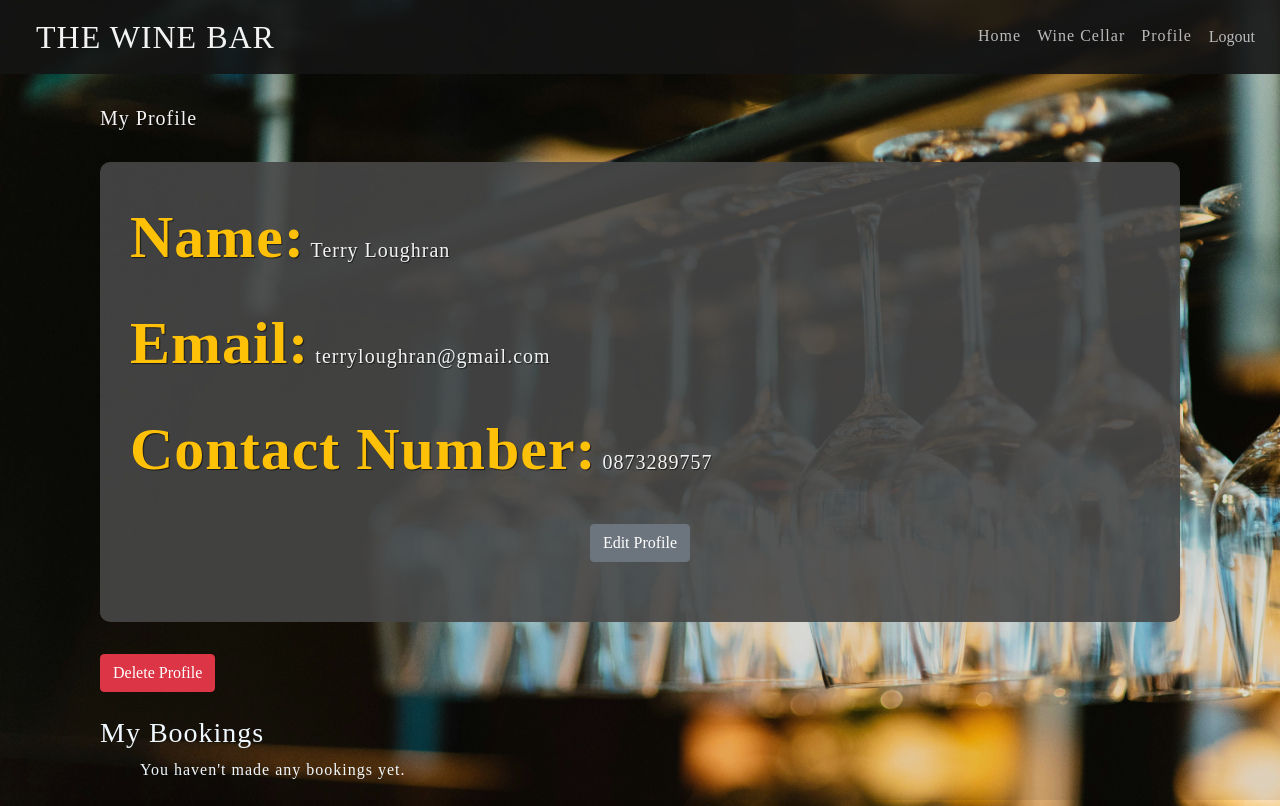
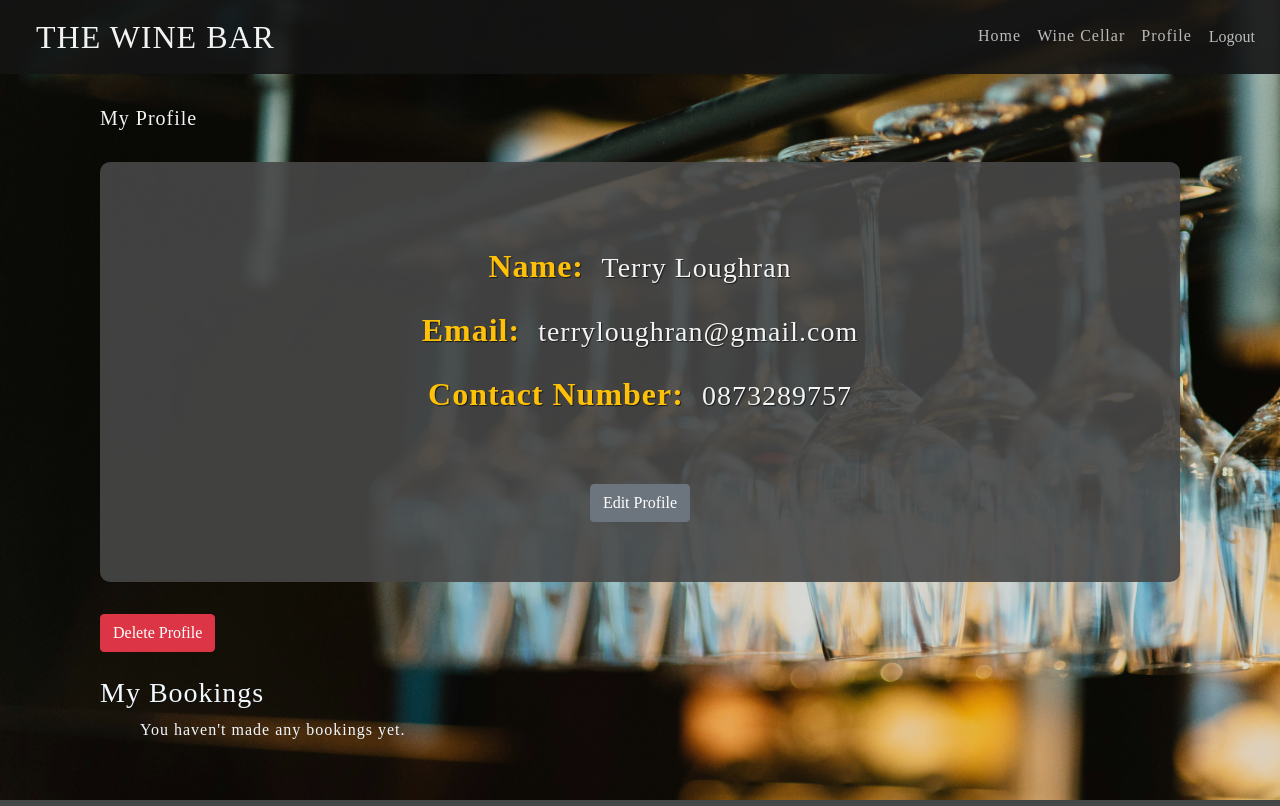
Before and after one commit to TerryLoc/wine-bar-project, a Django app: page /wine_cellar/profile/ in a window 1280 px wide. Run offline with Django 5.2, Linux system fonts and the light colour scheme; a user stored in the database is signed in; data comes from the database, SQL or seed files in the repository; both versions use the stored data as it was after the commit; data that the repository does not hold is empty; some libraries are stand-ins or nearby versions; some web fonts are replaced.

Commit message:
feat: enhance profile display; update HTML structure for user info and add CSS styles for improved layout and readability

```diff
--- a/bookings/templates/bookings/profile.html
+++ b/bookings/templates/bookings/profile.html
@@ -7,15 +7,17 @@
         <h2 class="mb-4">My Profile</h2>
         <!-- Profile Information Display -->
         <div id="profileView" class="mb-4">
+            <div class="user_info">
                 <p>
-                <strong>Name:</strong> {{ profile.name }}
+                    <strong class="profile_title">Name:</strong> {{ profile.name }}
                 </p>
                 <p>
-                <strong>Email:</strong> {{ profile.email }}
+                    <strong class="profile_title">Email:</strong> {{ profile.email }}
                 </p>
                 <p>
-                <strong>Contact Number:</strong> {{ profile.contact_number }}
+                    <strong class="profile_title">Contact Number:</strong> {{ profile.contact_number }}
                 </p>
+            </div>
             <button class="btn btn-secondary" onclick="toggleEditMode()"">Edit Profile
             </button>
         </div>
--- a/static/css/styles.css
+++ b/static/css/styles.css
@@ -4,6 +4,7 @@
   --text-color: rgb(243, 243, 243);
   --text-color2: rgb(187, 187, 187);
   --text-color3: rgb(56, 56, 56);
+  --text-alert: rgb(211, 25, 44);
   --bg-color: rgba(71, 71, 71, 0.9);
   --bg-color2: rgba(21, 21, 21, 0.9);
   --all-tsh: 1px 1px 1px rgba(0, 0, 0, 0.6);
@@ -188,6 +189,22 @@ strong .flip-horizontal {
 }
 
 /* Profile */
+.mb-4 .profile_title {
+  margin: 50px auto;
+  text-align: center;
+  font-size: 2rem;
+  padding-right: 10px;
+  text-shadow: var(--all-tsh);
+}
+
+.user_info {
+  display: flex;
+  align-items: center;
+  margin: 50px auto;
+  flex-direction: column;
+  font-size: 1.75rem;
+}
+
 #profileView,
 #profileEdit {
   display: block;
@@ -202,7 +219,7 @@ strong .flip-horizontal {
 
 #profileEdit p {
   font-size: 1.25rem;
-  margin: 10px auto;
+  margin: 20px auto;
   width: 80%;
   display: flex;
   justify-content: space-between;
@@ -223,6 +240,17 @@ strong .flip-horizontal {
 #profileEdit .list-group-item {
   background-color: var(--bg-color);
   color: var(--text-color);
+}
+
+.alert-danger {
+  color: var(--text-alert);
+  background-color: var(--bg-color2);
+}
+.alert {
+  margin-top: 50px;
+  position: relative;
+  margin-bottom: 1rem;
+  padding-left: 2rem;
 }
 
 .form-group {
```
Also changed, not shown: db.sqlite3. Lines whose indentation alone changed are shown as unchanged.
